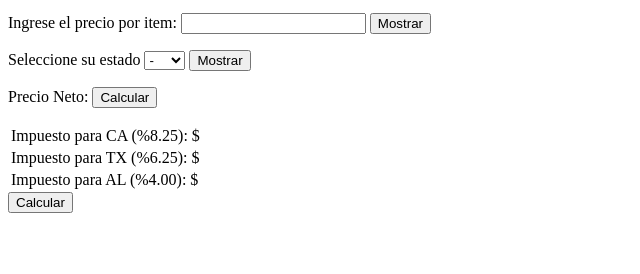
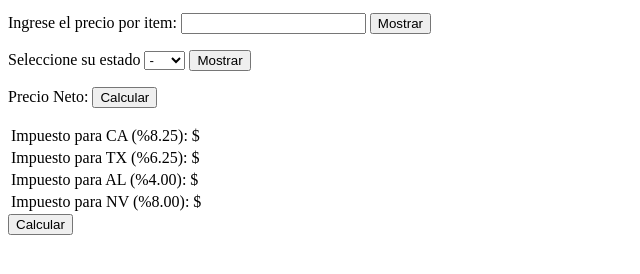
Before and after one commit to JoseCarlosLP/Totalizador, a website built with Parcel: page index.html in a window 1280 px wide. Shown: the part 104-378 px from the top of the page, without its empty margins (0-640 px from the left). Built offline with nearby package versions, Linux system fonts and the light colour scheme.

Commit message:
Se implemento la funcionalidad de calcular el impuesto para NV y mostrarlo

```diff
--- a/index.html
+++ b/index.html
@@ -59,6 +59,11 @@
                         <label>Impuesto para AL (%4.00): $ <b><span id="al"></span></b></label>
                     </td>
                 </tr>
+                <tr>
+                    <td>
+                        <label>Impuesto para NV (%8.00): $ <b><span id="nv"></span></b></label>
+                    </td>
+                </tr>
         </table>
         <button type="submit" id="btn_mostrar"> Calcular </button>
     </form>
--- a/src/impuesto.js
+++ b/src/impuesto.js
@@ -1,6 +1,7 @@
 function calcularImpuesto(precioNeto,impuesto)
 {
     return precioNeto*(impuesto/100);
+
 }
 
 export default calcularImpuesto;
--- a/src/presenter.js
+++ b/src/presenter.js
@@ -12,6 +12,7 @@ const precio_neto=document.getElementById("precio_neto");
 const impuestoCA=document.getElementById("ca");
 const impuestoTX=document.getElementById("tx");
 const impuestoAL=document.getElementById("al");
+const impuestoNV=document.getElementById("nv");
 const form1=document.querySelector("#IngresarItems-form");
 const form2=document.querySelector("#IngresarPrecio-form");
 const form3=document.querySelector("#SeleccionarEstado-form");
@@ -58,6 +59,7 @@ form5.addEventListener("submit",(event)=>{
     impuestoCA.innerHTML=calcularImpuesto(precioNeto(cant_items.value,precio_item.value),mostrarImpuesto("CA"));
     impuestoTX.innerHTML=calcularImpuesto(precioNeto(cant_items.value,precio_item.value),mostrarImpuesto("TX"));
     impuestoAL.innerHTML=calcularImpuesto(precioNeto(cant_items.value,precio_item.value),mostrarImpuesto("AL"));
+    impuestoNV.innerHTML=calcularImpuesto(precioNeto(cant_items.value,precio_item.value),mostrarImpuesto("NV"));
 })
 
 function mostrarCantItems()
```
